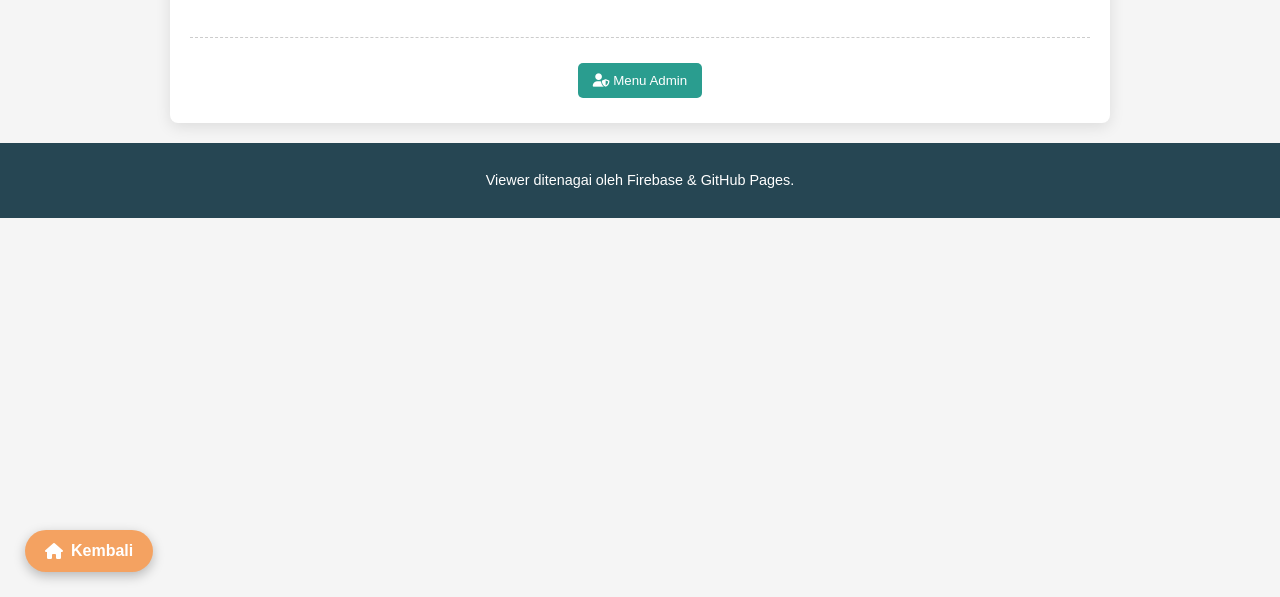
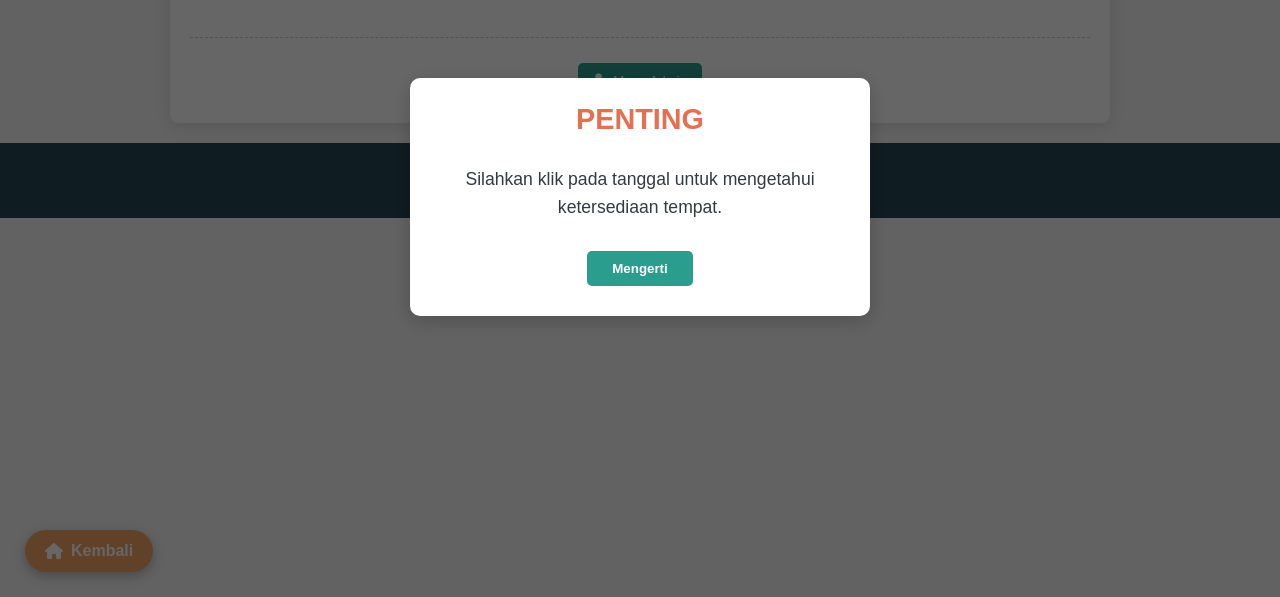
Before and after one commit to dewatalaptop/checkerds, a plain HTML site: page index.html in a window 1280 px wide. Shown: the part 203-800 px from the top of the page. Drawn offline with Linux system fonts and the light colour scheme; no server answers.

Commit message:
Update index.html

```diff
--- a/index.html
+++ b/index.html
@@ -86,12 +86,11 @@
       padding: 8px; border-radius: 5px; border: 1px solid #ccc; margin-right: 10px;
     }
 
-    /* BARU: CSS untuk Tombol Floating Kembali */
     .floating-back-btn {
       position: fixed;
       bottom: 20px;
       left: 20px;
-      background-color: var(--accent); /* Warna oranye */
+      background-color: var(--accent);
       color: white;
       border: none;
       border-radius: 50px;
@@ -100,15 +99,64 @@
       font-weight: 600;
       cursor: pointer;
       box-shadow: 0 4px 12px rgba(0,0,0,0.25);
-      z-index: 1000; /* Memastikan di atas elemen lain */
+      z-index: 1000;
       display: flex;
       align-items: center;
       gap: 8px;
       transition: background-color 0.3s, transform 0.2s;
     }
     .floating-back-btn:hover {
-      background-color: var(--danger); /* Oranye lebih gelap saat hover */
+      background-color: var(--danger);
       transform: scale(1.05);
+    }
+
+    /* BARU: CSS untuk Modal Pop-up Kustom */
+    .modal-overlay {
+      position: fixed;
+      top: 0; left: 0; width: 100%; height: 100%;
+      background-color: rgba(0, 0, 0, 0.6);
+      display: flex; justify-content: center; align-items: center;
+      z-index: 2000;
+      visibility: hidden; opacity: 0;
+      transition: opacity 0.3s ease, visibility 0.3s ease;
+    }
+    .modal-overlay.show {
+        visibility: visible;
+        opacity: 1;
+    }
+    .modal-content {
+      background-color: white;
+      padding: 25px 30px;
+      border-radius: 10px;
+      box-shadow: 0 5px 20px rgba(0,0,0,0.2);
+      text-align: center;
+      max-width: 90%;
+      width: 400px;
+      transform: scale(0.9);
+      transition: transform 0.3s ease;
+    }
+    .modal-overlay.show .modal-content {
+        transform: scale(1);
+    }
+    .modal-title {
+      color: var(--danger);
+      margin-top: 0;
+      font-size: 1.8rem;
+      font-weight: 700;
+    }
+    .modal-body {
+      color: var(--dark);
+      font-size: 1.1rem;
+      line-height: 1.6;
+      margin-bottom: 25px;
+    }
+    .modal-close-btn {
+      background-color: var(--primary);
+      padding: 10px 25px;
+      font-weight: 600;
+    }
+    .modal-close-btn:hover {
+        background-color: var(--primary-dark);
     }
 
     /* CSS untuk Tampilan Responsif */
@@ -177,6 +225,15 @@
     <i class="fas fa-home"></i> Kembali
   </button>
 
+  <div id="customModal" class="modal-overlay">
+    <div class="modal-content">
+      <h3 class="modal-title">PENTING</h3>
+      <p class="modal-body">Silahkan klik pada tanggal untuk mengetahui ketersediaan tempat.</p>
+      <button id="closeModalBtn" class="modal-close-btn">Mengerti</button>
+    </div>
+  </div>
+
+
   <script>
     // =================================================================
     // KONFIGURASI FIREBASE
@@ -212,8 +269,21 @@
     // FUNGSI UTAMA
     // =================================================================
     document.addEventListener('DOMContentLoaded', () => {
-      // BARU: Menampilkan pop-up sambutan saat halaman dimuat
-      alert("Silahkan klik pada tanggal untuk mengetahui ketersediaan tempat.");
+      // BARU: Logika untuk menampilkan dan menutup modal kustom
+      const modalOverlay = document.getElementById('customModal');
+      const closeModalBtn = document.getElementById('closeModalBtn');
+
+      // Tampilkan modal
+      modalOverlay.classList.add('show');
+
+      const closeModal = () => modalOverlay.classList.remove('show');
+
+      closeModalBtn.addEventListener('click', closeModal);
+      modalOverlay.addEventListener('click', (event) => {
+          if (event.target === modalOverlay) {
+              closeModal();
+          }
+      });
 
       db.collection("reservations").onSnapshot(snapshot => {
         console.log("Data dari Firestore diterima!");
@@ -307,9 +377,7 @@
         const current = occupancy[loc];
         const max = kapasitasTempat[loc];
         const percentage = max > 0 ? Math.round((current / max) * 100) : 0;
-
-        // BARU: Modifikasi Tampilan Kapasitas
-        const sisa = max - current; // Hitung sisa kursi
+        const sisa = max - current;
 
         capacityHTML += `
           <div class="capacity-item">
```
